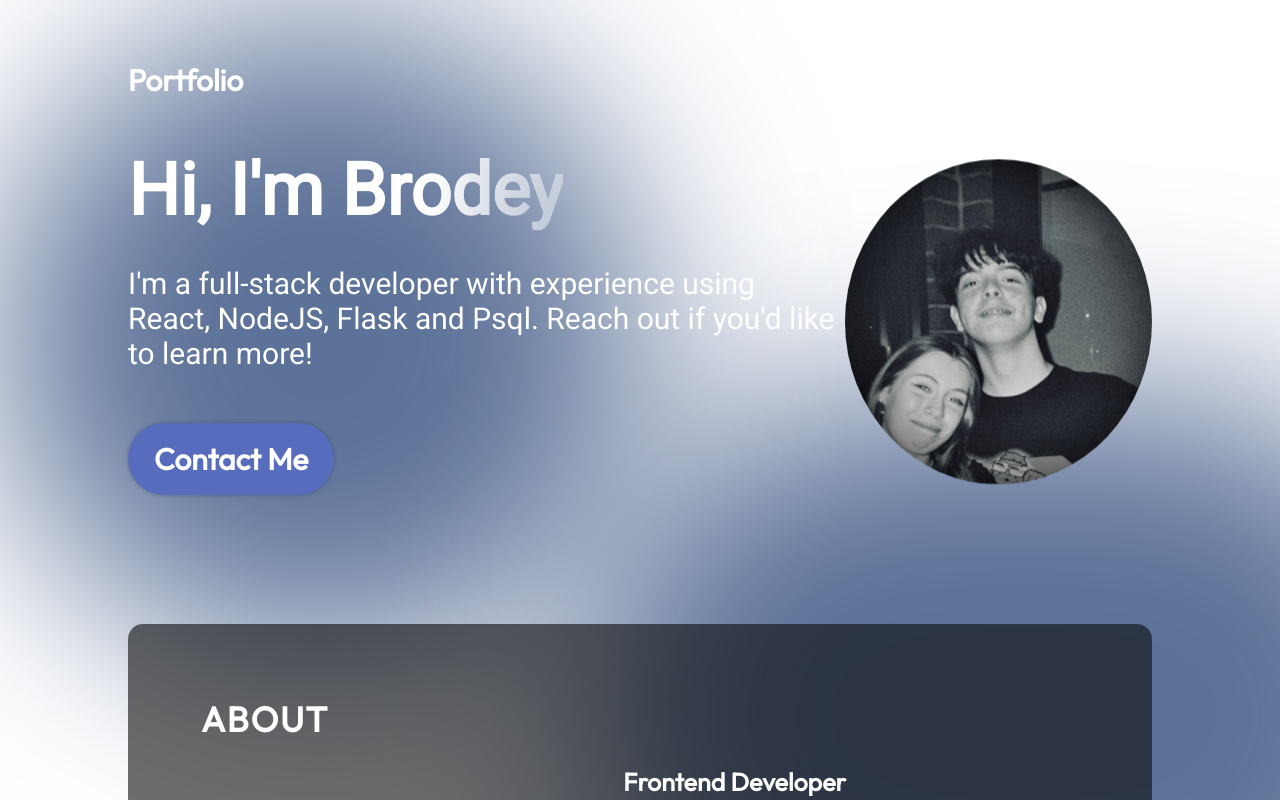
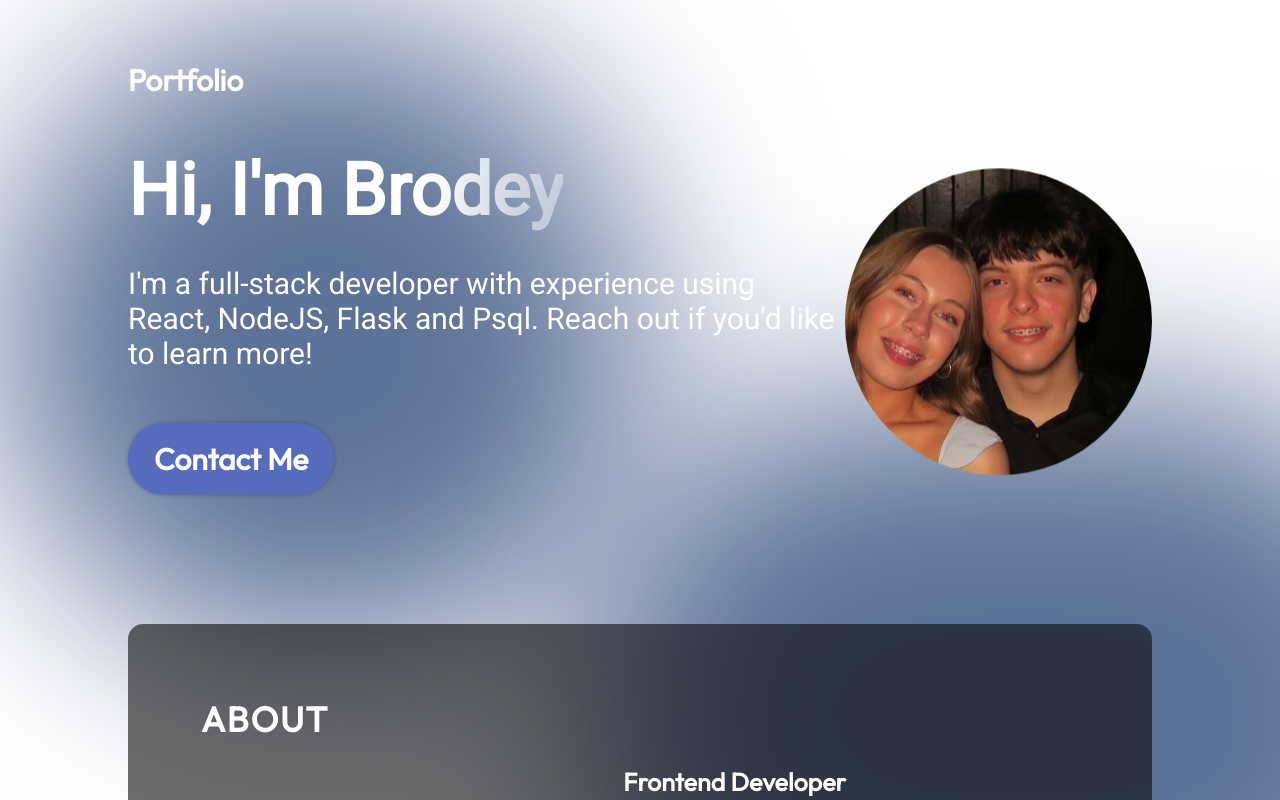
Before and after one commit to bbrodo/Portfolio-Website, a React (Vite) app: page / in a window 1280 px wide. Shown: the top 800 px of the page. Built offline with nearby package versions, Linux system fonts and the light colour scheme.

Commit message:
Updated Hero Image

```diff
--- a/src/components/Hero/Hero.jsx
+++ b/src/components/Hero/Hero.jsx
@@ -11,7 +11,7 @@ export const Hero = () => {
         <p className={styles.description}>I'm a full-stack developer with experience using React, NodeJS, Flask and Psql. Reach out if you'd like to learn more!</p>
         <a href='mailto:brodey880@gmail.com' className={styles.contactBtn}>Contact Me</a>
     </div>
-    <img src={getImageUrl("hero/heroImage.jpeg")} alt="Hero image of me" className={styles.heroImg} />
+    <img src={getImageUrl("hero/asdsdsds.jpg")} alt="Hero image of me" className={styles.heroImg} />
     <div className={styles.topBlur} />
     <div className={styles.bottomBlur} />
   </section>
```
Also changed, not shown: assets/hero/asdsdsds.jpg (added).
